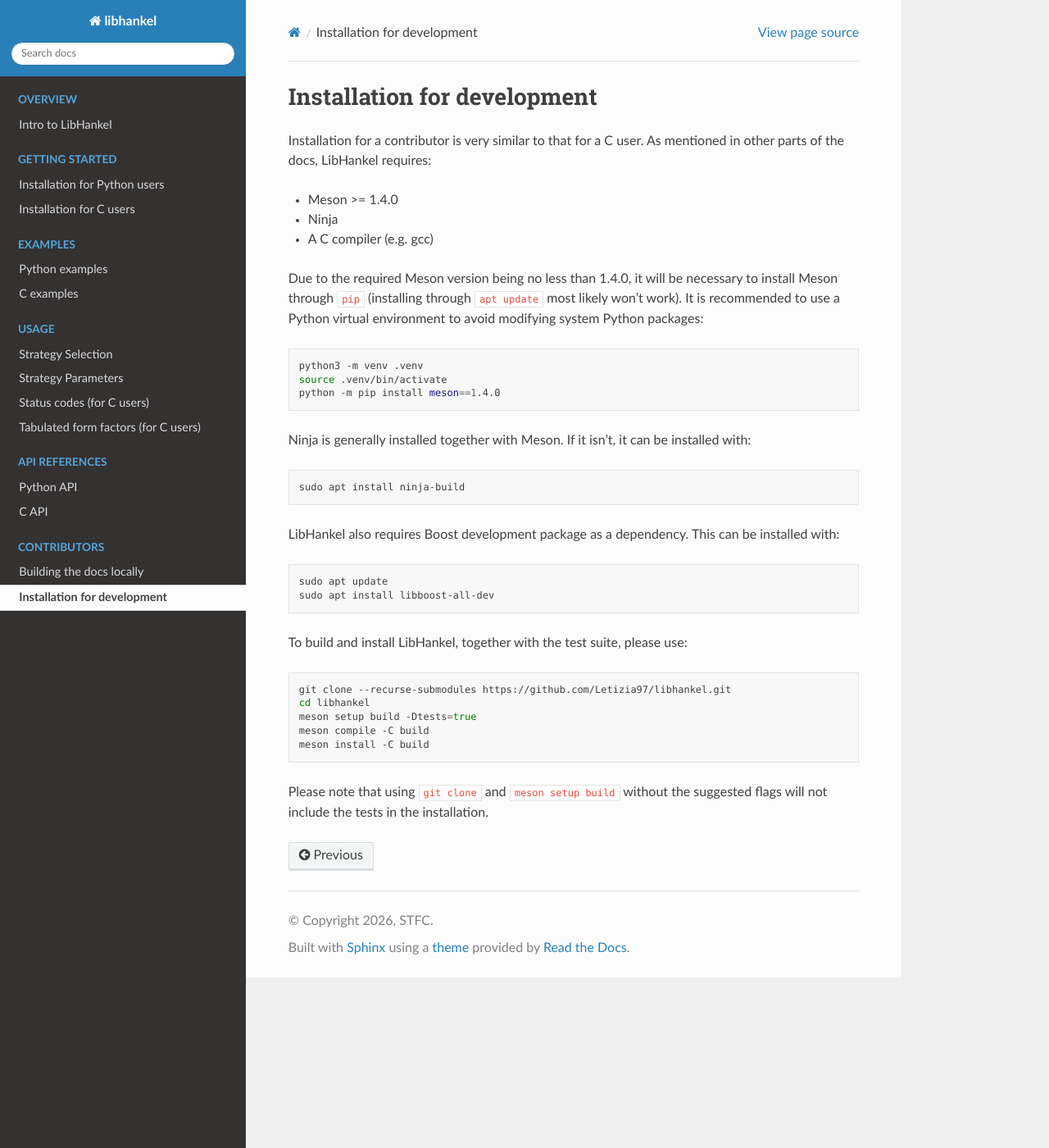
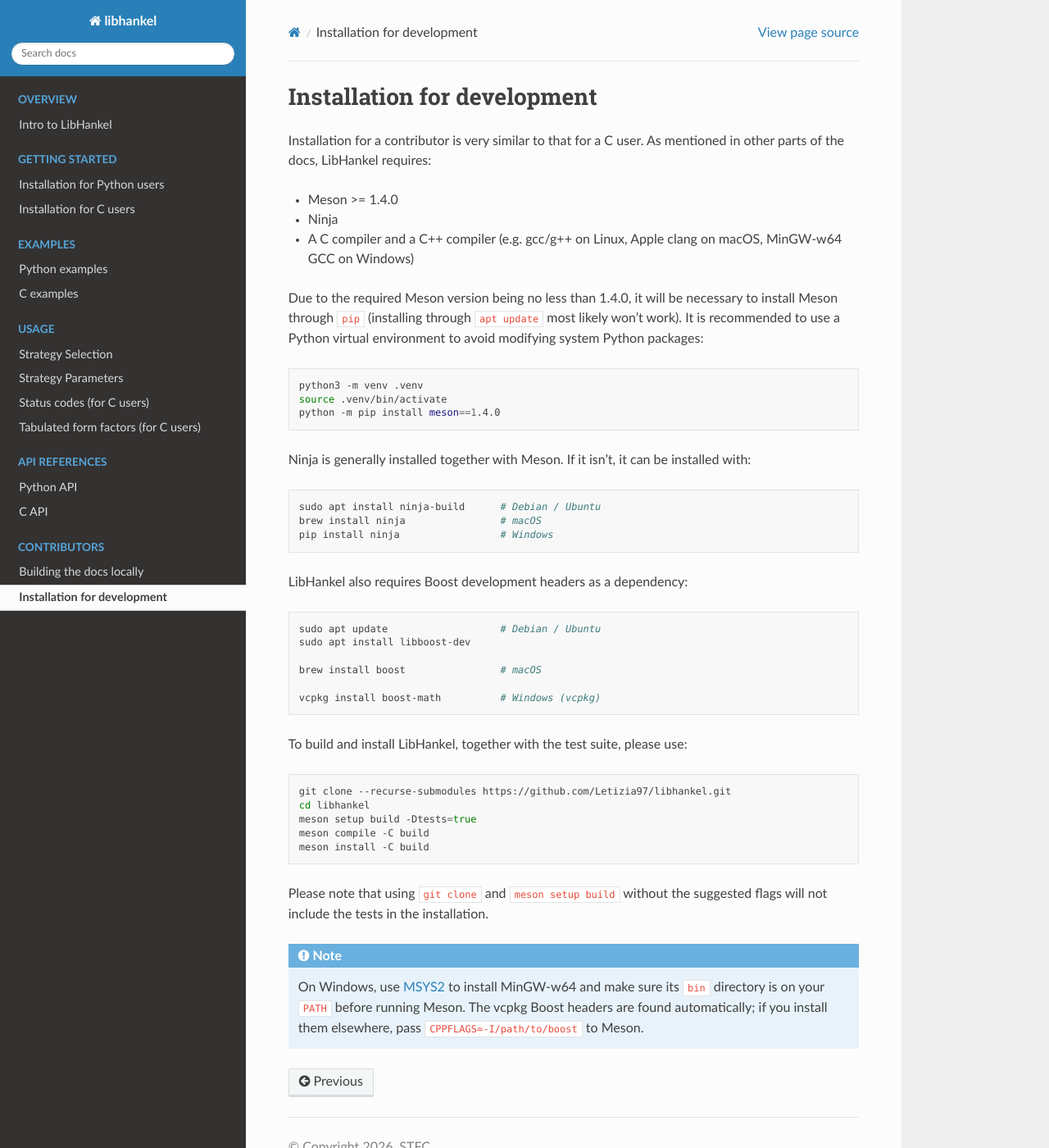
Before and after one commit to Letizia97/libhankel, a Sphinx documentation site: the page built from docs/source/contributors/installation_for_development.rst, in a window 1280 px wide and 1400 px high. Shown: the whole window at 82% size. Built offline with Sphinx 7.4.7 and the Read the Docs theme 3.1.0, drawn with Linux system fonts in a browser that asks for light colours.

Commit message:
Improve docs around Windows installation

```diff
--- a/docs/source/contributors/installation_for_development.rst
+++ b/docs/source/contributors/installation_for_development.rst
@@ -9,7 +9,7 @@
 
 - Meson >= 1.4.0
 - Ninja
-- A C compiler (e.g. gcc)
+- A C compiler and a C++ compiler (e.g. gcc/g++ on Linux, Apple clang on macOS, MinGW-w64 GCC on Windows)
 
 Due to the required Meson version being no less than 1.4.0, it will be necessary
 to install Meson through ``pip`` (installing through ``apt update`` most likely won't work).
@@ -27,15 +27,21 @@
 
 .. code-block:: bash
 
-   sudo apt install ninja-build
+   sudo apt install ninja-build      # Debian / Ubuntu
+   brew install ninja                # macOS
+   pip install ninja                 # Windows
 
 
-LibHankel also requires Boost development package as a dependency. This can be installed with:
+LibHankel also requires Boost development headers as a dependency:
 
 .. code-block:: bash
 
-   sudo apt update
-   sudo apt install libboost-all-dev
+   sudo apt update                   # Debian / Ubuntu
+   sudo apt install libboost-dev
+
+   brew install boost                # macOS
+
+   vcpkg install boost-math          # Windows (vcpkg)
 
 To build and install LibHankel, together with the test suite, please use:
 
@@ -49,3 +55,9 @@
 
 Please note that using ``git clone`` and ``meson setup build`` without the suggested flags will not
 include the tests in the installation.
+
+.. note::
+
+   On Windows, use `MSYS2 <https://www.msys2.org/>`_ to install MinGW-w64 and make sure its
+   ``bin`` directory is on your ``PATH`` before running Meson.  The vcpkg Boost headers are found
+   automatically; if you install them elsewhere, pass ``CPPFLAGS=-I/path/to/boost`` to Meson.
```
Also changed, not shown: README.rst (+18 -1 lines).
